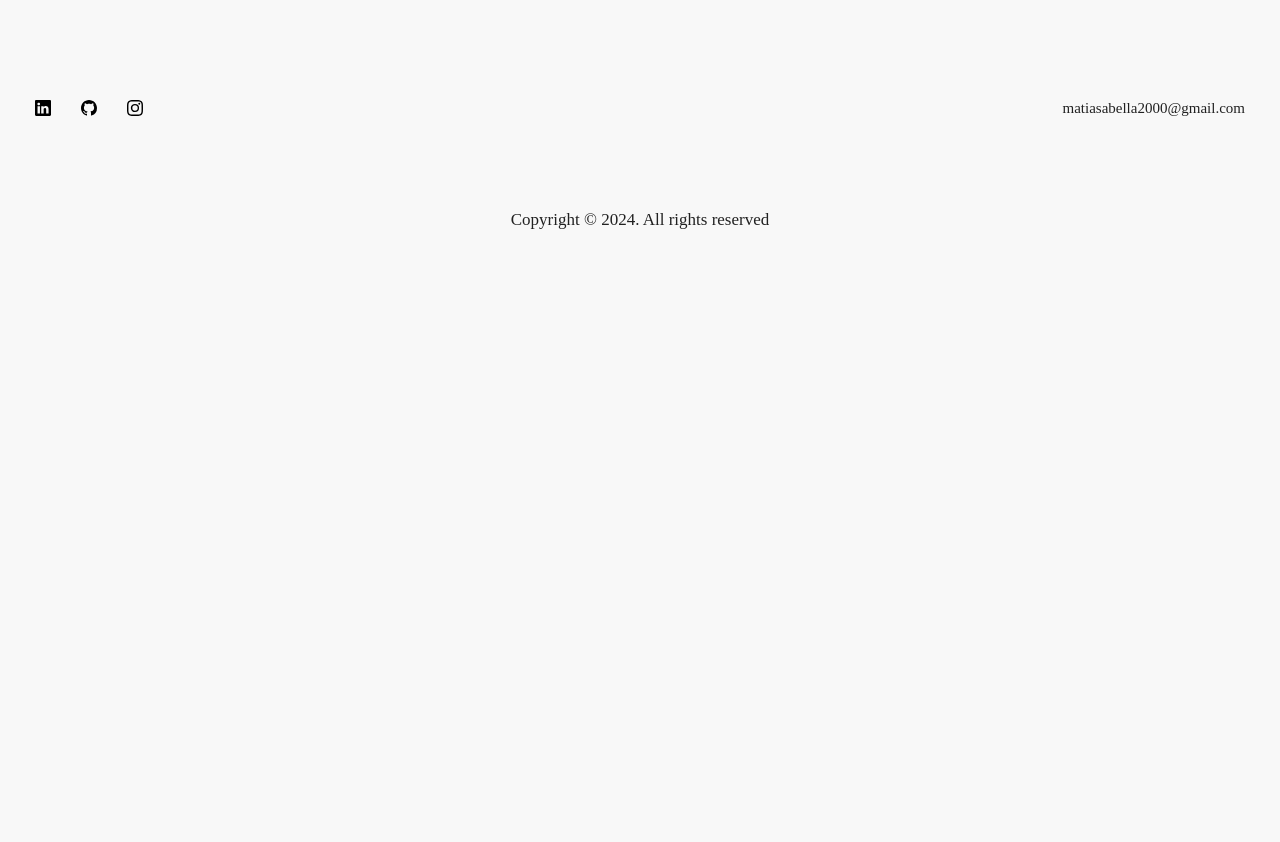
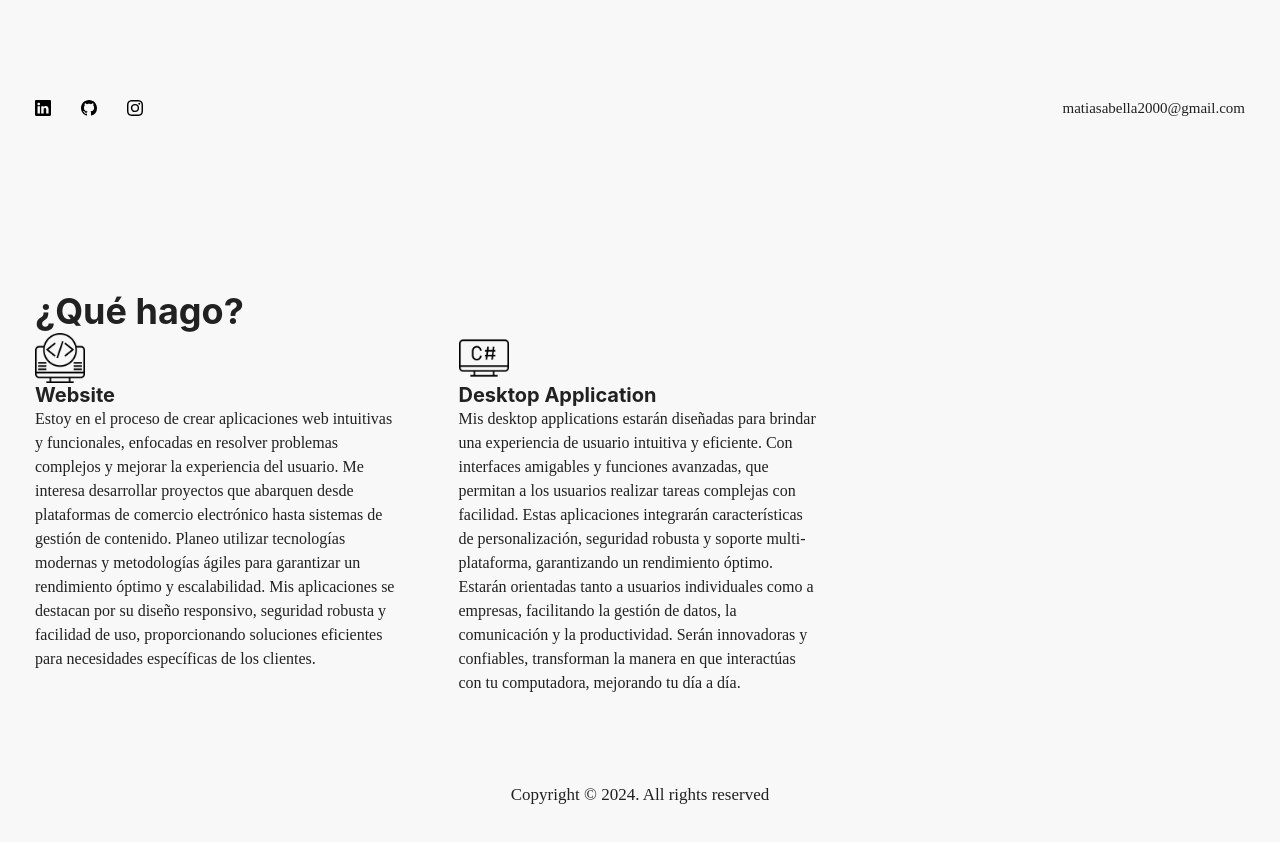
Before and after one commit to abellamatias/portfolio-react, a React (Vite) app: page / in a window 1280 px wide. Shown: the part 580-1422 px from the top of the page. Before the commit the page ends 900 px from the top, so only its background shows below. Built offline with nearby package versions, Linux system fonts and the light colour scheme.

Commit message:
Listo servicios. Falta acomodar los espacios

```diff
--- a/src/Components/Header/CustomLink.jsx
+++ b/src/Components/Header/CustomLink.jsx
@@ -3,6 +3,7 @@ import React from 'react'
 
 const CustomLink = (props) => (
     <Link
+      to={props}
       padding='6px'
       textShadow='0 0 5px #f8f8f8'
       textDecor='none'
--- a/src/Components/Header/Header.jsx
+++ b/src/Components/Header/Header.jsx
@@ -13,11 +13,11 @@ const Header = () => {
                 <Image src="/logo.png" alt="Logo" width={50} height={50} />
             </Box>
             <Flex as='section' fontSize={16} gap='15px'>
-                            <CustomLink href="#" >Home</CustomLink>
-                            <CustomLink href="#servicios" >Servicios</CustomLink>
-                            <CustomLink href="#habilidades" >Habilidades</CustomLink>
-                            <CustomLink href="#estudios" >Estudios</CustomLink>
-                            <CustomLink href="#contacto" >Contacto</CustomLink>
+                            <CustomLink to="#" >Home</CustomLink>
+                            <CustomLink to="#servicios" >Servicios</CustomLink>
+                            <CustomLink to="#habilidades" >Habilidades</CustomLink>
+                            <CustomLink to="#estudios" >Estudios</CustomLink>
+                            <CustomLink to="#contacto" >Contacto</CustomLink>
             </Flex>
         </Flex>
     </Flex>
--- a/src/Components/main/LinkRedes.jsx
+++ b/src/Components/main/LinkRedes.jsx
@@ -5,7 +5,7 @@ const LinkRedes = ({referencia, icono}) => {
   return (
     <Link
     target='_blank'
-    href={referencia}
+    to={referencia}
     >
       <Image mr='30px' src={icono} alt=""/>
     </Link>
--- a/src/Components/main/TempMain.jsx
+++ b/src/Components/main/TempMain.jsx
@@ -1,11 +1,13 @@
 import { Box, Flex } from '@chakra-ui/react'
 import React from 'react'
 import Hero from './hero/Hero'
+import Servicios from './servicios/Servicios'
 
 function TempMain() {
   return (
     <Box as='main' w='100%'>
         <Hero/>
+        <Servicios/>
     </Box>
   )
 }
--- /dev/null
+++ b/src/Components/main/servicios/CustomCard.jsx
@@ -0,0 +1,15 @@
+import React from 'react'
+import { Box, Image, Text, Heading } from '@chakra-ui/react'
+
+const CustomCard = ({image, title, content}) => {
+  return (
+    <Box as='section' flexBasis='30%'>
+                        <Image src={image} alt="" w='50px' h='50px' />
+                        <Heading as='h4' size='md'>{title}</Heading>
+                        <Text>{content}</Text>
+
+                    </Box>
+  )
+}
+
+export default CustomCard
--- /dev/null
+++ b/src/Components/main/servicios/Servicios.jsx
@@ -0,0 +1,35 @@
+import { Flex, Image, Box, Heading } from '@chakra-ui/react'
+import React from 'react'
+import CustomCard from './CustomCard'
+
+function Servicios() {
+
+    let services=[
+        {
+            "image": "website.png",
+            "title":"Website",
+            "content":"Estoy en el proceso de crear aplicaciones web intuitivas y funcionales, enfocadas en resolver problemas complejos y mejorar la experiencia del usuario. Me interesa desarrollar proyectos que abarquen desde plataformas de comercio electrónico hasta sistemas de gestión de contenido. Planeo utilizar tecnologías modernas y metodologías ágiles para garantizar un rendimiento óptimo y escalabilidad. Mis aplicaciones se destacan por su diseño responsivo, seguridad robusta y facilidad de uso, proporcionando soluciones eficientes para necesidades específicas de los clientes.",
+        },
+        {
+            "image": "desktop-app.png",
+            "title": "Desktop Application",
+            "content":"Mis desktop applications estarán diseñadas para brindar una experiencia de usuario intuitiva y eficiente. Con interfaces amigables y funciones avanzadas, que permitan a los usuarios realizar tareas complejas con facilidad. Estas aplicaciones integrarán características de personalización, seguridad robusta y soporte multi-plataforma, garantizando un rendimiento óptimo. Estarán orientadas tanto a usuarios individuales como a empresas, facilitando la gestión de datos, la comunicación y la productividad. Serán innovadoras y confiables, transforman la manera en que interactúas con tu computadora, mejorando tu día a día.",
+        },
+
+    ]
+
+  return (
+    // <!-- Servicios -->
+            <Box as='section'>
+                <Heading as='h2' size='xl' pt='170px'>¿Qué hago?</Heading>
+                <Flex as='section' gap='5%'>
+                    {/* <!-- Cards --> */}
+                    {services.map((service, index) =>(
+                        <CustomCard key={index} image={service.image} title={service.title} content={service.content} />
+                    ))}
+                </Flex>
+            </Box>
+  )
+}
+
+export default Servicios
```
Also changed, not shown: public/desktop-app.png (added), public/website.png (added).
